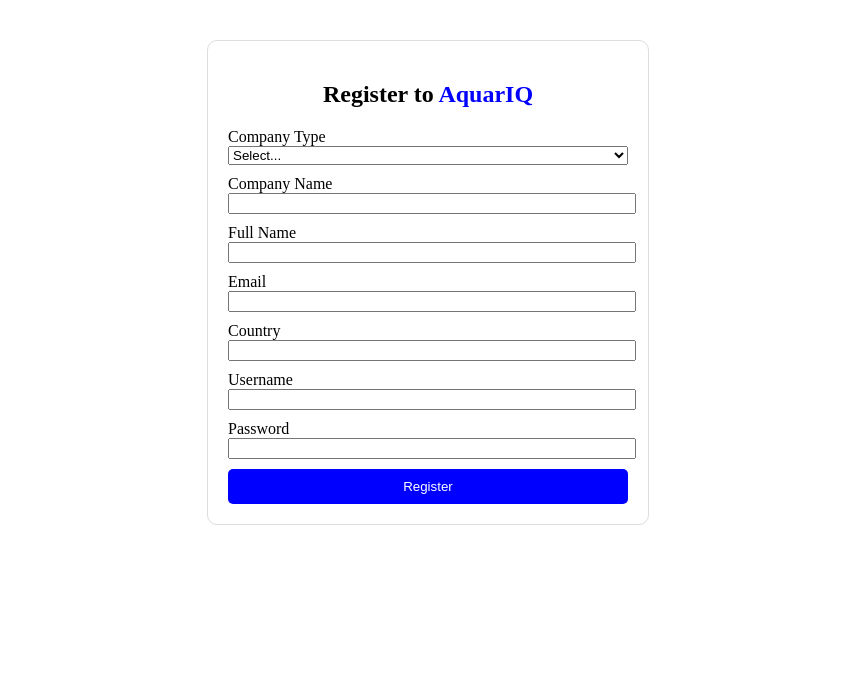
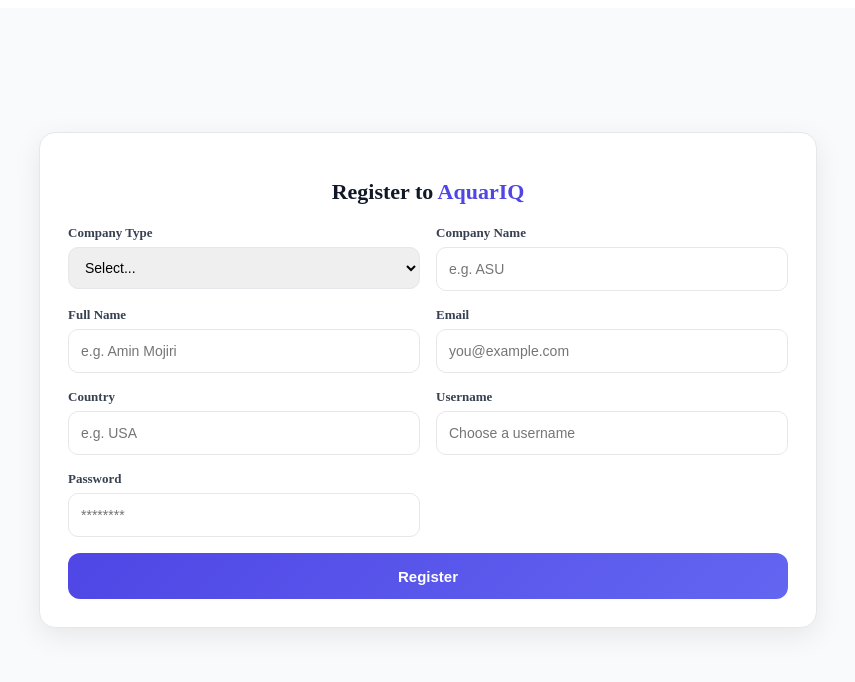
Before and after one commit to aquraiq-site/aquraiq-site, a Next.js app: page /register in a window 1280 px wide. Shown: the top 682 px of the page, without its empty margins (212-1067 px from the left). Built offline with nearby package versions, Linux system fonts and the light colour scheme.

Commit message:
Update register.js

```diff
--- a/pages/register.js
+++ b/pages/register.js
@@ -3,26 +3,26 @@ import { useState } from "react";
 
 export default function Register() {
   const [formData, setFormData] = useState({
-    membership_type: "",
-    company_name: "",
-    full_name: "",
+    companyType: "",
+    companyName: "",
+    fullName: "",
     email: "",
     country: "",
     username: "",
     password: "",
   });
-
   const [message, setMessage] = useState("");
+  const [submitting, setSubmitting] = useState(false);
 
   const handleChange = (e) => {
-    setFormData({
-      ...formData,
-      [e.target.name]: e.target.value,
-    });
+    const { name, value } = e.target;
+    setFormData((d) => ({ ...d, [name]: value }));
   };
 
   const handleSubmit = async (e) => {
     e.preventDefault();
+    setMessage("");
+    setSubmitting(true);
 
     try {
       const res = await fetch("/api/register", {
@@ -35,124 +35,221 @@ export default function Register() {
 
       if (data.success) {
         setMessage("✅ Registration successful!");
+        setFormData({
+          companyType: "",
+          companyName: "",
+          fullName: "",
+          email: "",
+          country: "",
+          username: "",
+          password: "",
+        });
       } else {
-        setMessage("❌ " + data.message);
+        // fallback to data.error if message is missing
+        setMessage(`✖ ${data.message || data.error || "Something went wrong"}`);
       }
     } catch (err) {
-      setMessage("❌ Something went wrong. Please try again.");
+      setMessage("✖ Network error. Please try again.");
+    } finally {
+      setSubmitting(false);
     }
   };
 
   return (
-    <div style={{ display: "flex", justifyContent: "center", marginTop: "40px" }}>
-      <form
-        onSubmit={handleSubmit}
-        style={{
-          width: "400px",
-          padding: "20px",
-          border: "1px solid #ddd",
-          borderRadius: "10px",
-          background: "#fff",
-        }}
-      >
-        <h2 style={{ textAlign: "center", marginBottom: "20px" }}>
-          Register to <span style={{ color: "blue" }}>AquarIQ</span>
+    <div style={pageWrap}>
+      <div style={card}>
+        <h2 style={title}>
+          Register to <span style={{ color: "#4F46E5" }}>AquarIQ</span>
         </h2>
 
-        <label>Company Type</label>
+        <form onSubmit={handleSubmit} style={formGrid}>
+          {/* Company Type */}
+          <div style={field}>
+            <label style={label}>Company Type</label>
             <select
-          name="membership_type"
-          value={formData.membership_type}
+              name="companyType"
+              value={formData.companyType}
               onChange={handleChange}
+              style={input}
               required
-          style={{ width: "100%", marginBottom: "10px" }}
             >
               <option value="">Select...</option>
-          <option value="Basic">Basic</option>
-          <option value="Pro">Pro</option>
               <option value="AI Company">AI Company</option>
+              <option value="Water Company">Water Company</option>
+              <option value="Individual">Individual</option>
             </select>
+          </div>
 
-        <label>Company Name</label>
+          {/* Company Name */}
+          <div style={field}>
+            <label style={label}>Company Name</label>
             <input
               type="text"
-          name="company_name"
-          value={formData.company_name}
+              name="companyName"
+              placeholder="e.g. ASU"
+              value={formData.companyName}
               onChange={handleChange}
+              style={input}
               required
-          style={{ width: "100%", marginBottom: "10px" }}
             />
+          </div>
 
-        <label>Full Name</label>
+          {/* Full Name */}
+          <div style={field}>
+            <label style={label}>Full Name</label>
             <input
               type="text"
-          name="full_name"
-          value={formData.full_name}
+              name="fullName"
+              placeholder="e.g. Amin Mojiri"
+              value={formData.fullName}
               onChange={handleChange}
+              style={input}
               required
-          style={{ width: "100%", marginBottom: "10px" }}
             />
+          </div>
 
-        <label>Email</label>
+          {/* Email */}
+          <div style={field}>
+            <label style={label}>Email</label>
             <input
               type="email"
               name="email"
+              placeholder="you@example.com"
               value={formData.email}
               onChange={handleChange}
+              style={input}
               required
-          style={{ width: "100%", marginBottom: "10px" }}
             />
+          </div>
 
-        <label>Country</label>
+          {/* Country */}
+          <div style={field}>
+            <label style={label}>Country</label>
             <input
               type="text"
               name="country"
+              placeholder="e.g. USA"
               value={formData.country}
               onChange={handleChange}
+              style={input}
               required
-          style={{ width: "100%", marginBottom: "10px" }}
             />
+          </div>
 
-        <label>Username</label>
+          {/* Username */}
+          <div style={field}>
+            <label style={label}>Username</label>
             <input
               type="text"
               name="username"
+              placeholder="Choose a username"
               value={formData.username}
               onChange={handleChange}
+              style={input}
               required
-          style={{ width: "100%", marginBottom: "10px" }}
             />
+          </div>
 
-        <label>Password</label>
+          {/* Password */}
+          <div style={field}>
+            <label style={label}>Password</label>
             <input
               type="password"
               name="password"
+              placeholder="********"
               value={formData.password}
               onChange={handleChange}
+              style={input}
               required
-          style={{ width: "100%", marginBottom: "10px" }}
             />
+          </div>
 
-        <button
-          type="submit"
+          <button type="submit" style={button} disabled={submitting}>
+            {submitting ? "Registering..." : "Register"}
+          </button>
+        </form>
+
+        {message ? (
+          <div
             style={{
-            width: "100%",
-            padding: "10px",
-            background: "blue",
-            color: "white",
-            border: "none",
-            borderRadius: "5px",
+              marginTop: "16px",
+              textAlign: "center",
+              color: message.startsWith("✅") ? "#065F46" : "#B91C1C",
+              fontWeight: 600,
             }}
           >
-          Register
-        </button>
-
-        {message && (
-          <p style={{ marginTop: "15px", textAlign: "center", color: "red" }}>
             {message}
-          </p>
-        )}
-      </form>
+          </div>
+        ) : null}
+      </div>
     </div>
   );
 }
+
+/* Minimal styles (no external deps) */
+const pageWrap = {
+  minHeight: "calc(100vh - 120px)",
+  display: "flex",
+  alignItems: "center",
+  justifyContent: "center",
+  background: "#F8FAFC",
+  padding: "32px",
+};
+
+const card = {
+  width: "100%",
+  maxWidth: "720px",
+  background: "#FFFFFF",
+  border: "1px solid #E5E7EB",
+  borderRadius: "16px",
+  boxShadow: "0 8px 28px rgba(0,0,0,0.08)",
+  padding: "28px",
+};
+
+const title = {
+  textAlign: "center",
+  marginBottom: "20px",
+  fontSize: "22px",
+  fontWeight: 700,
+  color: "#111827",
+};
+
+const formGrid = {
+  display: "grid",
+  gridTemplateColumns: "1fr 1fr",
+  gap: "16px",
+};
+
+const field = {
+  display: "flex",
+  flexDirection: "column",
+};
+
+const label = {
+  fontSize: "13px",
+  color: "#374151",
+  marginBottom: "6px",
+  fontWeight: 600,
+};
+
+const input = {
+  height: "42px",
+  padding: "0 12px",
+  border: "1px solid #E5E7EB",
+  borderRadius: "10px",
+  outline: "none",
+  fontSize: "14px",
+};
+
+const button = {
+  gridColumn: "1 / -1",
+  height: "46px",
+  borderRadius: "12px",
+  border: "none",
+  color: "#fff",
+  background:
+    "linear-gradient(135deg, rgba(79,70,229,1) 0%, rgba(99,102,241,1) 100%)",
+  fontSize: "15px",
+  fontWeight: 700,
+  cursor: "pointer",
+};
```
Lines whose indentation alone changed are shown as unchanged.
